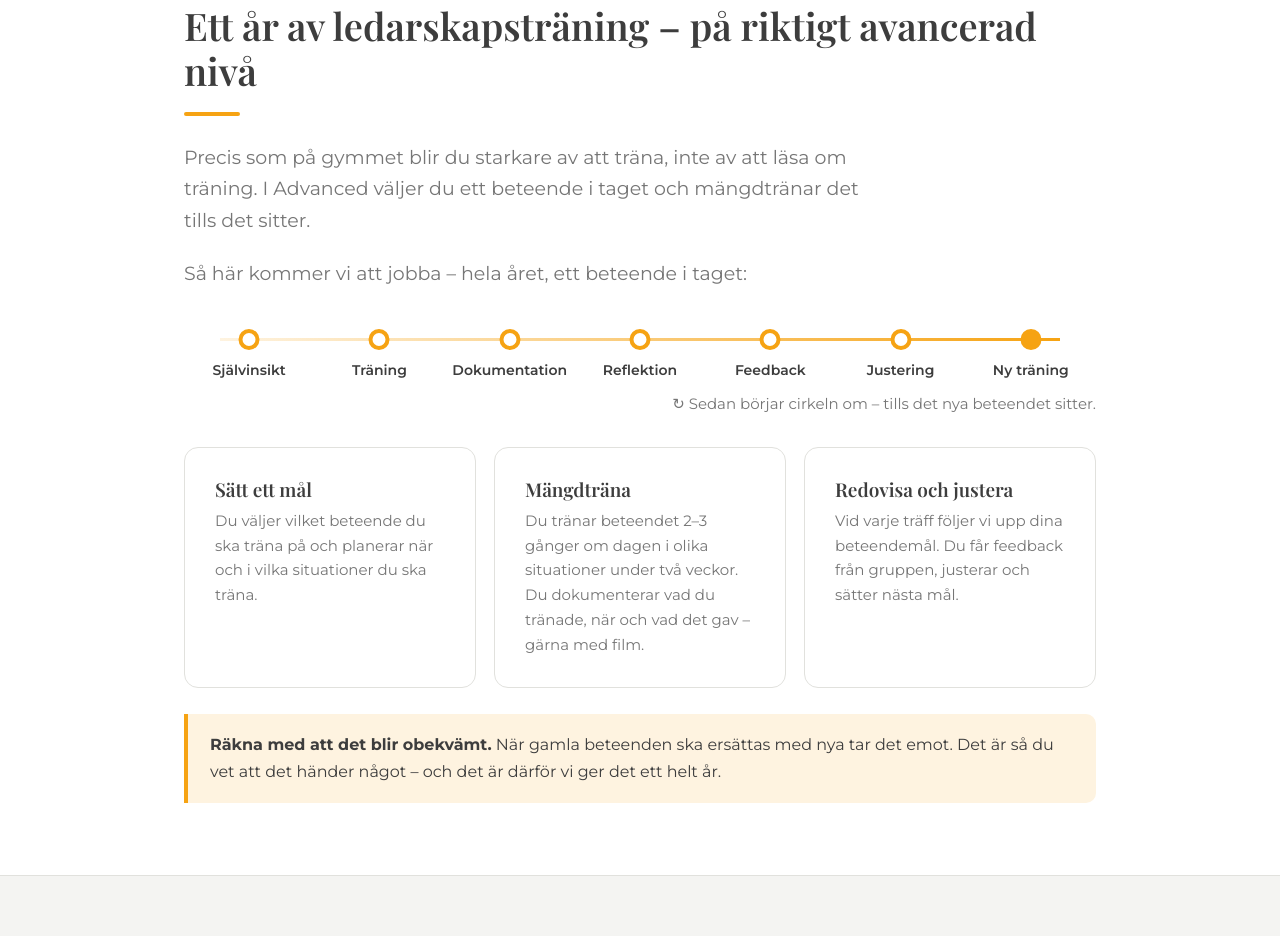
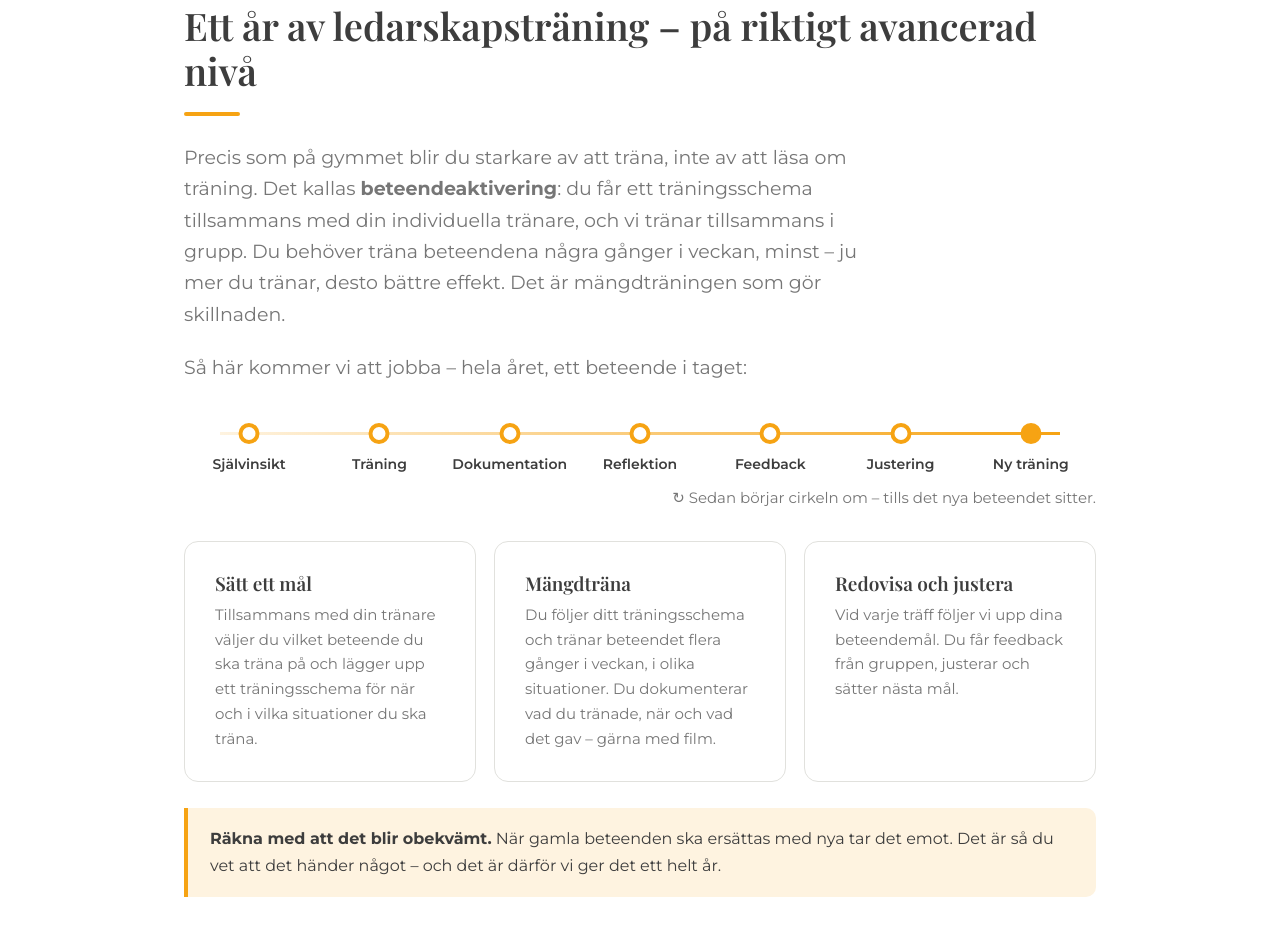
Before and after one commit to mariaabergco-design/salongsledarskap, a plain HTML site: page mastermind/advanced/index.html in a window 1280 px wide. Shown: the part 2552-3488 px from the top of the page. Drawn offline with nearby package versions, Linux system fonts and the light colour scheme.

Commit message:
Mastermind Advanced: beteendeaktivering, träningsschema och mängdträning
Co-Authored-By: Claude Opus 5.5 <noreply@anthropic.com>
Claude-Session: https://claude.ai/code/session_01C2fPT84toAFQUs4akHdS8U

```diff
--- a/mastermind/advanced/index.html
+++ b/mastermind/advanced/index.html
@@ -180,7 +180,7 @@
     <div class="eyebrow">Det här behöver du göra</div>
     <h2>Ett år av ledarskapsträning – på riktigt avancerad nivå</h2>
     <div class="bar"></div>
-    <p class="lead">Precis som på gymmet blir du starkare av att träna, inte av att läsa om träning. I Advanced väljer du ett beteende i taget och mängdtränar det tills det sitter.</p>
+    <p class="lead">Precis som på gymmet blir du starkare av att träna, inte av att läsa om träning. Det kallas <strong>beteendeaktivering</strong>: du får ett träningsschema tillsammans med din individuella tränare, och vi tränar tillsammans i grupp. Du behöver träna beteendena några gånger i veckan, minst – ju mer du tränar, desto bättre effekt. Det är mängdträningen som gör skillnaden.</p>
 
     <p class="lead" style="margin-top:22px">Så här kommer vi att jobba – hela året, ett beteende i taget:</p>
     <ol class="flow">
@@ -197,11 +197,11 @@
     <div class="do">
       <div class="box">
         <h3>Sätt ett mål</h3>
-        <p>Du väljer vilket beteende du ska träna på och planerar när och i vilka situationer du ska träna.</p>
+        <p>Tillsammans med din tränare väljer du vilket beteende du ska träna på och lägger upp ett träningsschema för när och i vilka situationer du ska träna.</p>
       </div>
       <div class="box">
         <h3>Mängdträna</h3>
-        <p>Du tränar beteendet 2–3 gånger om dagen i olika situationer under två veckor. Du dokumenterar vad du tränade, när och vad det gav – gärna med film.</p>
+        <p>Du följer ditt träningsschema och tränar beteendet flera gånger i veckan, i olika situationer. Du dokumenterar vad du tränade, när och vad det gav – gärna med film.</p>
       </div>
       <div class="box">
         <h3>Redovisa och justera</h3>
```
